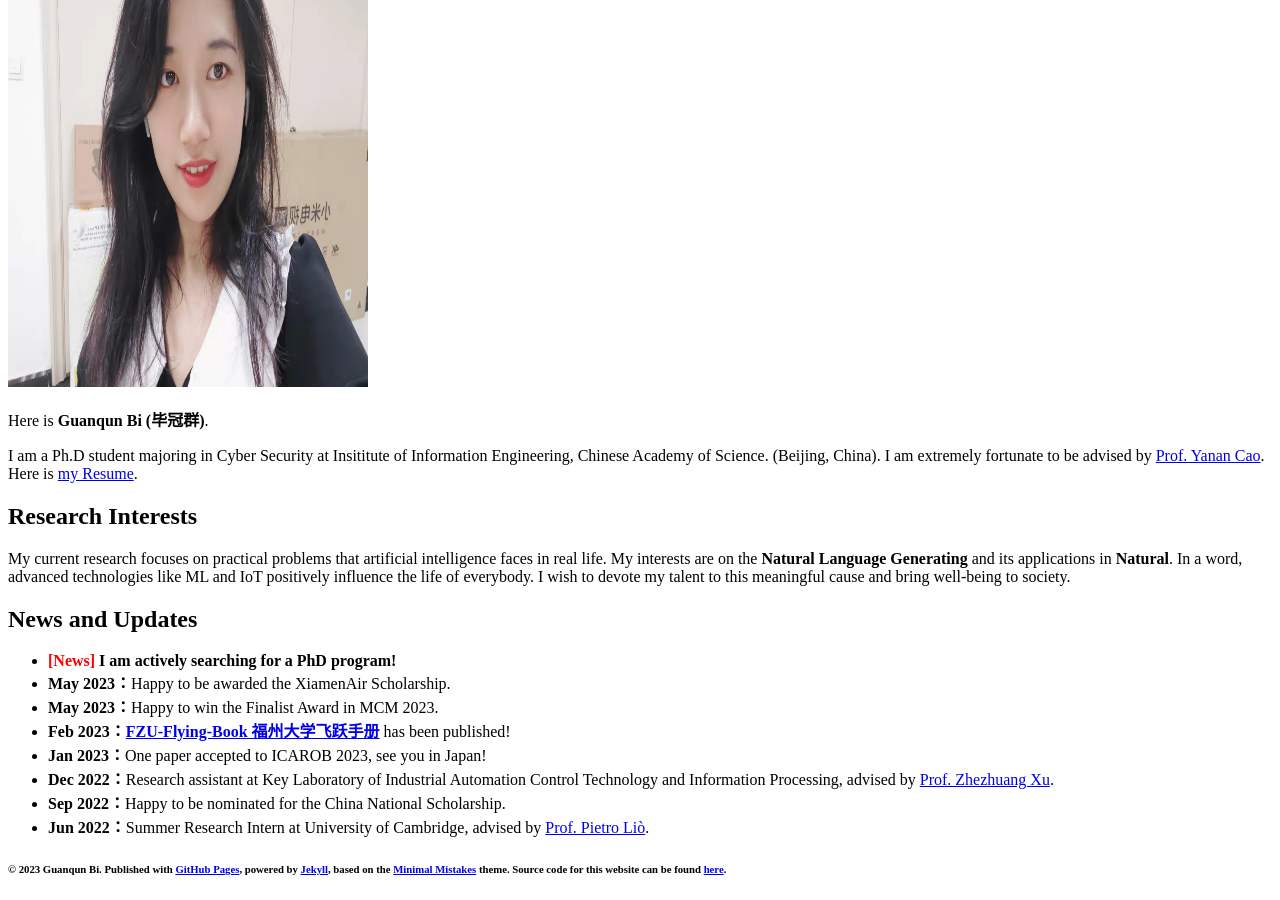
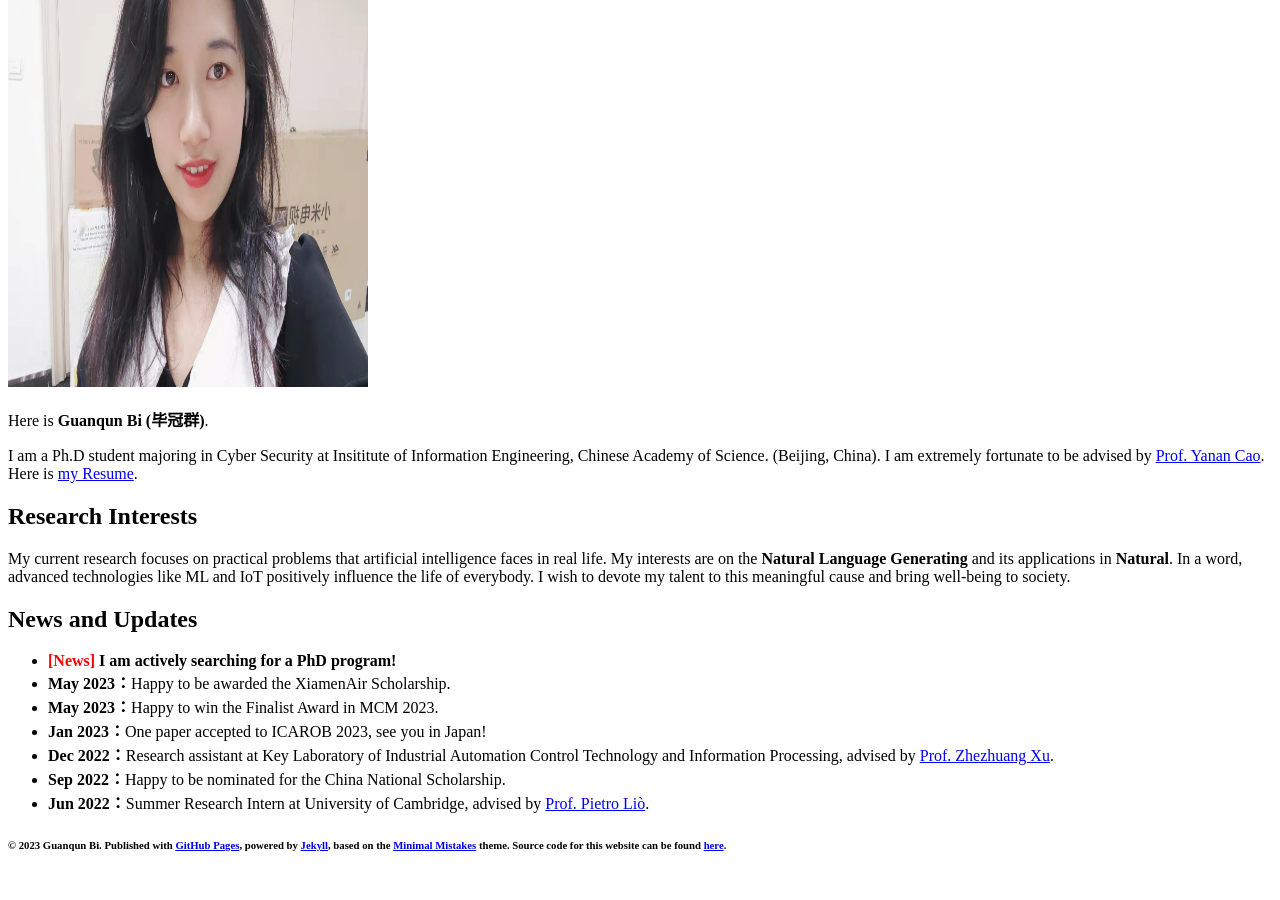
Before and after one commit to biguanqun/biguanqun.github.io, a Jekyll site: the page built from index.md, in a window 1280 px wide and 900 px high, scrolled down 726 px. Built offline with Jekyll 4.4.1, drawn with Linux system fonts in a browser that asks for light colours; nearby versions of some CDN libraries; comment, search, counter and statistics services are not loaded; our own code applies the rules of GitHub Pages for plain Markdown files; after the commit the page ends 1602 px from its top, so only the background shows below that.

Commit message:
modified:   index.md

```diff
--- a/index.md
+++ b/index.md
@@ -20,7 +20,6 @@ My current research focuses on practical problems that artificial intelligence f
 - **<font color='red'>[News]</font> I am actively searching for a PhD program!**
 - **May 2023：**Happy to be awarded the XiamenAir Scholarship.
 - **May 2023：**Happy to win the Finalist Award in MCM 2023.
-- **Feb 2023：**[**FZU-Flying-Book 福州大学飞跃手册**](https://fzu-fly.online/) has been published!
 - **Jan 2023：**One paper accepted to ICAROB 2023, see you in Japan!
 - **Dec 2022：**Research assistant at Key Laboratory of Industrial Automation Control Technology and Information Processing, advised by [Prof. Zhezhuang Xu](https://dqxy.fzu.edu.cn/en/info/1009/1072.htm).
 - **Sep 2022：**Happy to be nominated for the China National Scholarship.
```
